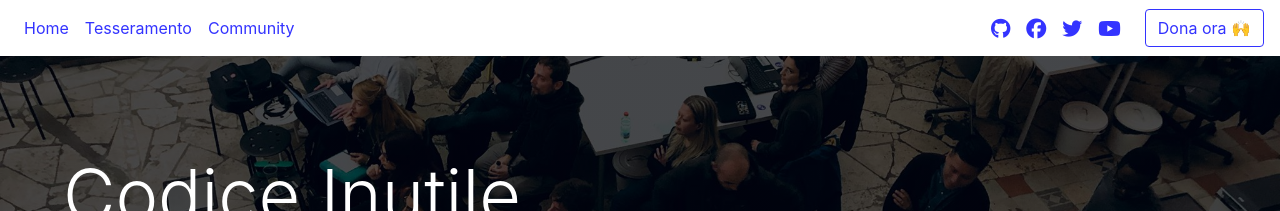
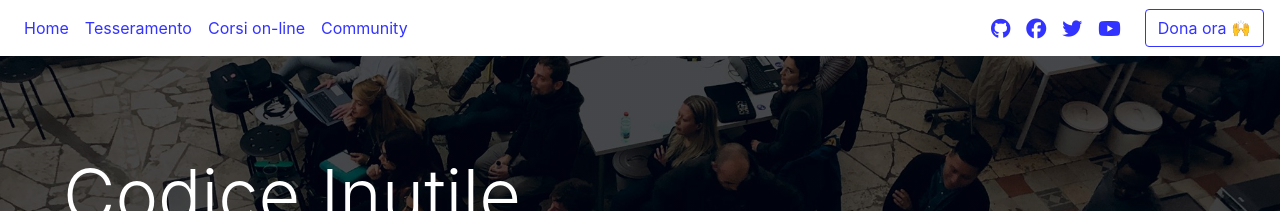
Before and after one commit to codiceinutile/codiceinutile.org, a Jekyll site: the page built from index.md, in a window 1280 px wide and 900 px high. Shown: the top 211 px of the window. Built offline with Jekyll 4.4.1, drawn with Linux system fonts in a browser that asks for light colours; nearby versions of some CDN libraries.

Commit message:
Adding on-line courses to the menu

```diff
--- a/_includes/header.html
+++ b/_includes/header.html
@@ -17,6 +17,9 @@
       -->
       <li class="nav-item">
         <a class="nav-link" href="/tesseramento">Tesseramento</a>
+      </li>
+      <li class="nav-item">
+        <a class="nav-link" href="https://codiceinutile.thinkific.com/?utm_source=website&utm_medium=header&utm_campaign=launch" target="_blank">Corsi on-line</a>
       </li>
       <li class="nav-item">
         <a class="nav-link" href="/community">Community</a>
```
